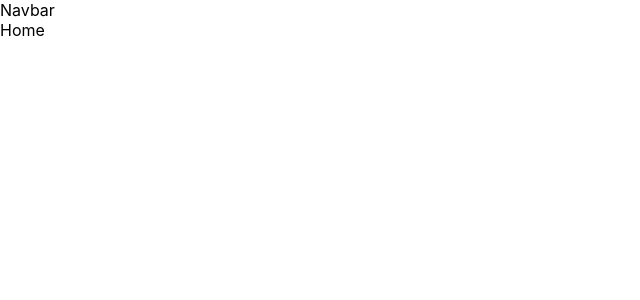
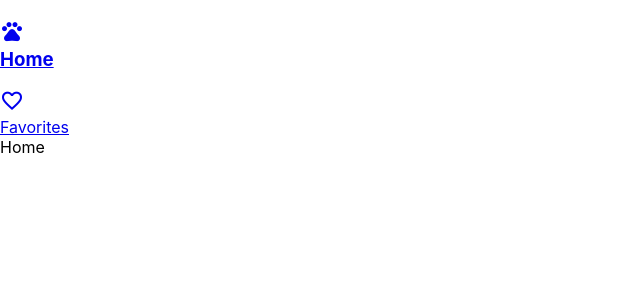
Before and after one commit to Aminafarah2/cat-web, a React (Create React App) app in the folder cat/: page / in a window 1280 px wide. Shown: the top 300 px of the page, without its empty margins (0-640 px from the left). Built offline with nearby package versions, Linux system fonts and the light colour scheme.

Commit message:
Navbar component

```diff
--- a/cat/public/index.html
+++ b/cat/public/index.html
@@ -9,6 +9,10 @@
       name="description"
       content="Web site created using create-react-app"
     />
+    <link
+    rel="stylesheet"
+    href="https://fonts.googleapis.com/css2?family=Material+Symbols+Outlined:opsz,wght,FILL,GRAD@20..48,100..700,0..1,-50..200"
+  />
 
     <title>Cat App</title>
   </head>
--- a/cat/src/components/Navbar.jsx
+++ b/cat/src/components/Navbar.jsx
@@ -1,8 +1,31 @@
 import React from 'react'
+import { Link } from "react-router-dom";
 
 function Navbar() {
   return (
-    <div>Navbar</div>
-  )
-}
+    <nav>
+     <div className="navbar-container">
+        <Link className="navbar-link" to={"/"}>
+          <h3 className="navbar-title">
+            <span className="material-symbols-outlined navbar-title-icon">
+              pets
+            </span>
+            <div className="navbar-title-text">Home</div>
+          </h3>
+        </Link>
+
+        <div className="navbar-right-part">
+          <div className="navbar-links">
+            <Link className="navbar-link" to={"/favorites"}>
+              <span className="material-symbols-outlined navbar-icons">
+                favorite
+              </span>
+              <div className="navbar-option">Favorites</div>
+            </Link>
+          </div>
+        </div>
+      </div>
+    </nav>
+  );
+};
 export default Navbar;
```
